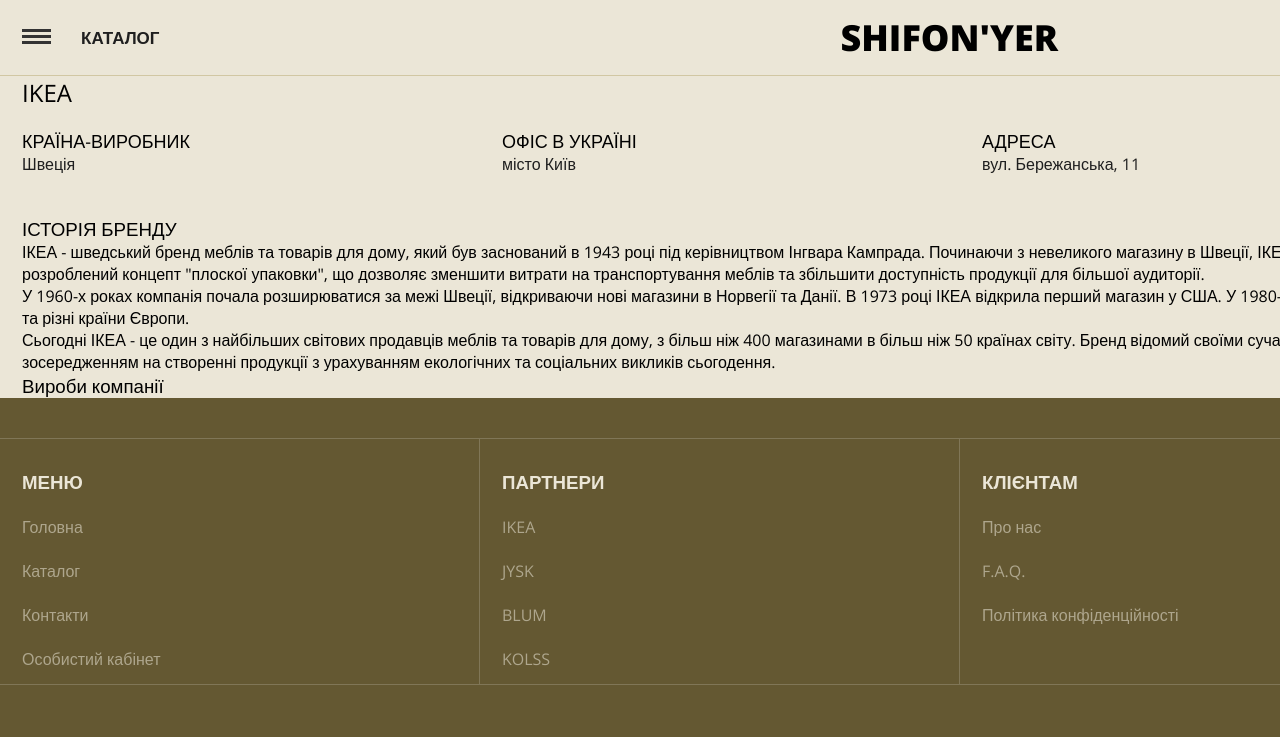
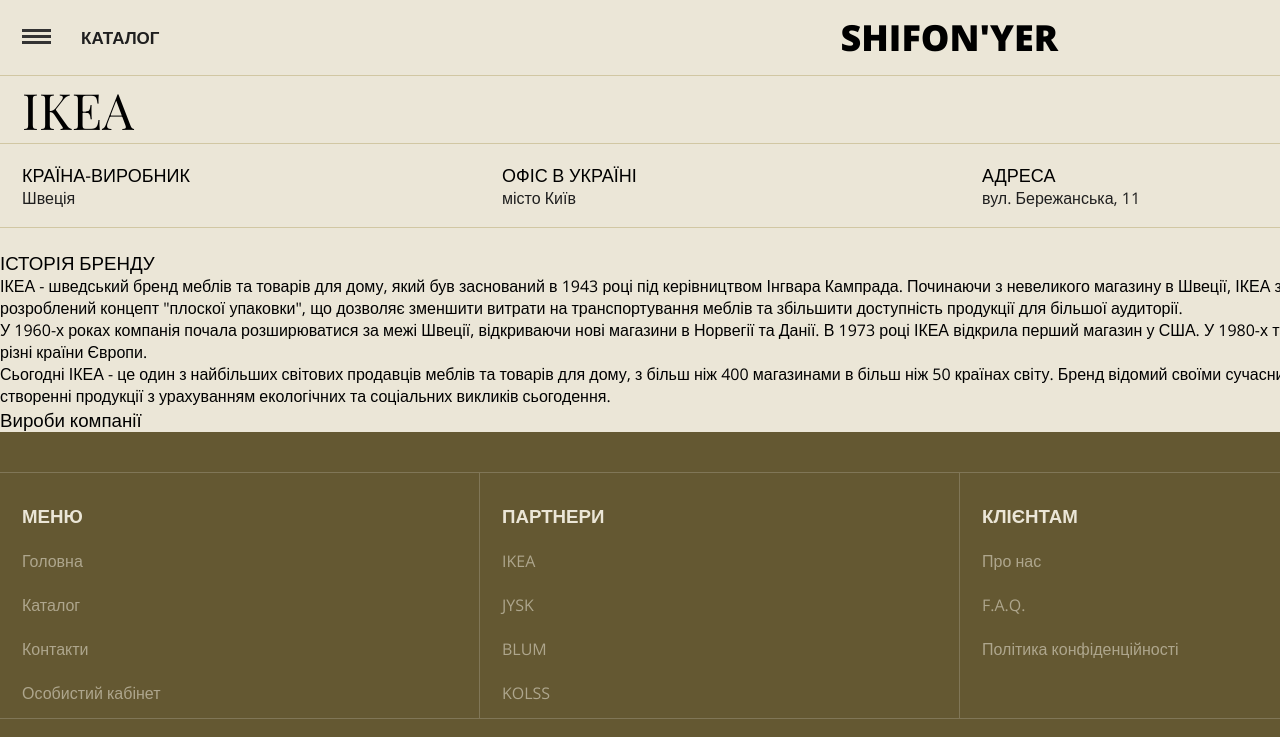
Before and after one commit to Oksentiy/furniture-show-store, a React app: page /ikea in a window 1280 px wide. Shown: the top 737 px of the page. Built offline with nearby package versions, Linux system fonts and the light colour scheme; no server answers.

Commit message:
update to https

```diff
--- a/src/components/pages/catalogPage/model/services/getProductDataFromApi.ts
+++ b/src/components/pages/catalogPage/model/services/getProductDataFromApi.ts
@@ -3,7 +3,7 @@
 export const fetchProducts = createAsyncThunk(
   'products/fetchProducts',
   async (params) => {
-    const response = await fetch(`http://164.90.237.173/api/v1/products?${params}`);
+    const response = await fetch(`https://164.90.237.173/api/v1/products?${params}`);
     if (!response.ok) {
       throw new Error('Failed to fetch products');
     }
--- a/src/components/pages/companyPage/CompanuLayout.scss
+++ b/src/components/pages/companyPage/CompanuLayout.scss
@@ -2,15 +2,24 @@
   display: flex;
   flex-direction: column;
   width: 1920px;
-  padding: 0 22px;
   background-color: #EBE6D7;
   font-family: 'Open Sans', sans-serif;
+
+  h2{
+    font-family: 'Playfair Display', serif;
+    font-size: 50px;
+    text-transform: uppercase;
+    padding-left: 22px;
+  }
 
   .main-info-section{
     display: grid;
     grid-template-columns: 1fr 1fr 1fr 1fr;
     height: 85px;
+    padding-left: 22px;
     align-items: center;
+    border-top: 1px solid #D1C7A3;
+    border-bottom: 1px solid #D1C7A3;
 
     .info-group{
       width: 480px;
@@ -27,9 +36,30 @@
     }
     .socials{
       display: flex;
-      flex-direction: row;
+      flex-direction: column;
+      //justify-content: start;
+      //gap: 140px;
+
+    }
+    .last-contact-info{
+      display: flex;
       justify-content: start;
-      gap: 140px;
+      gap: 160px;
+
+      div{
+        display: flex;
+        gap: 12px;
+      }
+
+      a{
+        display: flex;
+        justify-content: center;
+        align-items: center;
+        width: 54px;
+        height: 54px;
+        border: 1px solid #D1C7A3;
+        border-radius: 50%;
+      }
     }
   }
 }
--- a/src/components/pages/companyPage/CompanyLayout.tsx
+++ b/src/components/pages/companyPage/CompanyLayout.tsx
@@ -26,10 +26,11 @@
             <h5>АДРЕСА</h5>
             <p>вул. Бережанська, 11</p>
           </div>
-          <div className='info-group'>
+          <div className='info-group last-contact-info'>
+            <div className='socials'>
               <h5>ТЕЛЕФОН</h5>
-            <div className='socials'>
               <p>+ 380 (63) 545 66 33</p>
+            </div>
             <div>
               <a href="#">
                 <img src={youtube} alt=""/>
@@ -37,7 +38,6 @@
               <a href="">
                 <img src={instagram} alt=""/>
               </a>
-              </div>
             </div>
           </div>
         </div>
--- a/src/components/pages/singleProductPage/model/services/getSingleProduct.ts
+++ b/src/components/pages/singleProductPage/model/services/getSingleProduct.ts
@@ -3,7 +3,7 @@
 export const fetchProduct = createAsyncThunk(
   'product/fetchProduct',
   async (id) => {
-    const response = await fetch(`http://164.90.237.173/api/v1/products/${id}`);
+    const response = await fetch(`https://164.90.237.173/api/v1/products/${id}`);
     if (!response.ok) {
       throw new Error('Failed to fetch products');
     }
```
Lines whose indentation alone changed are shown as unchanged.
